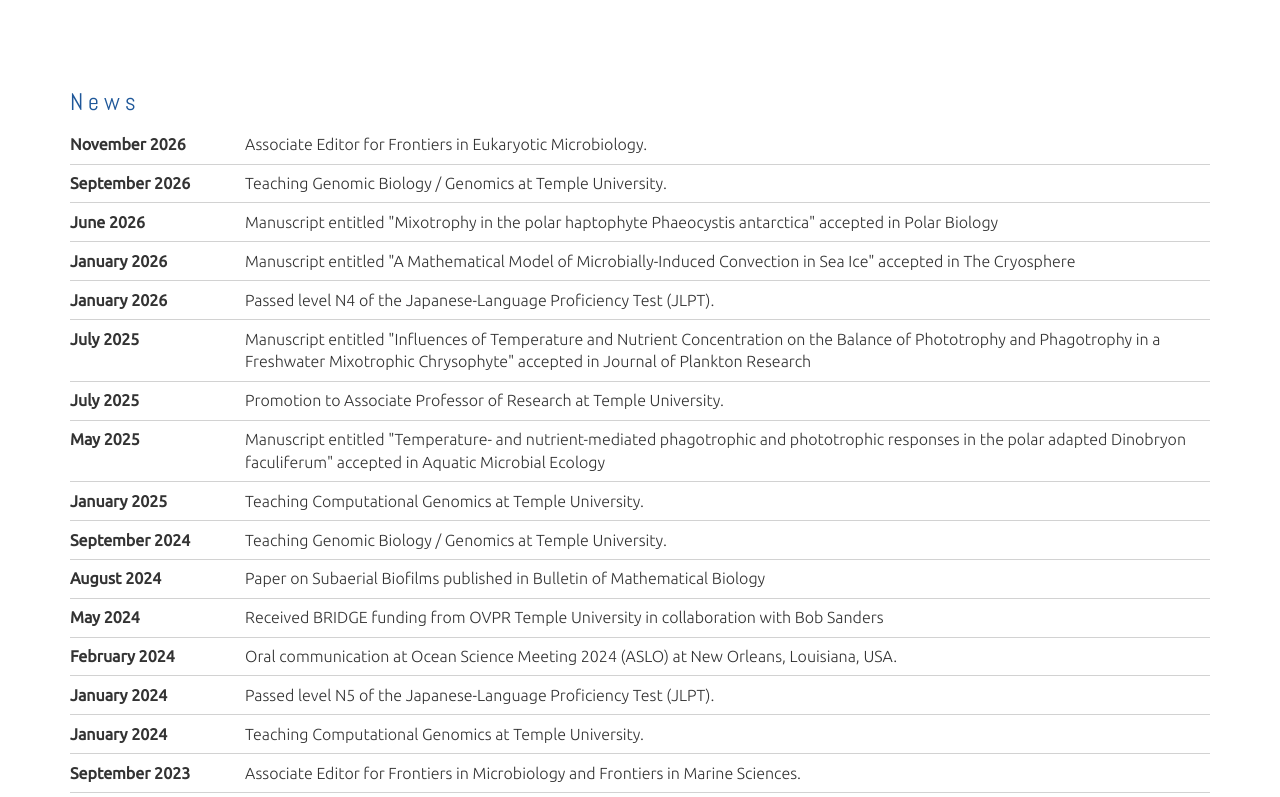
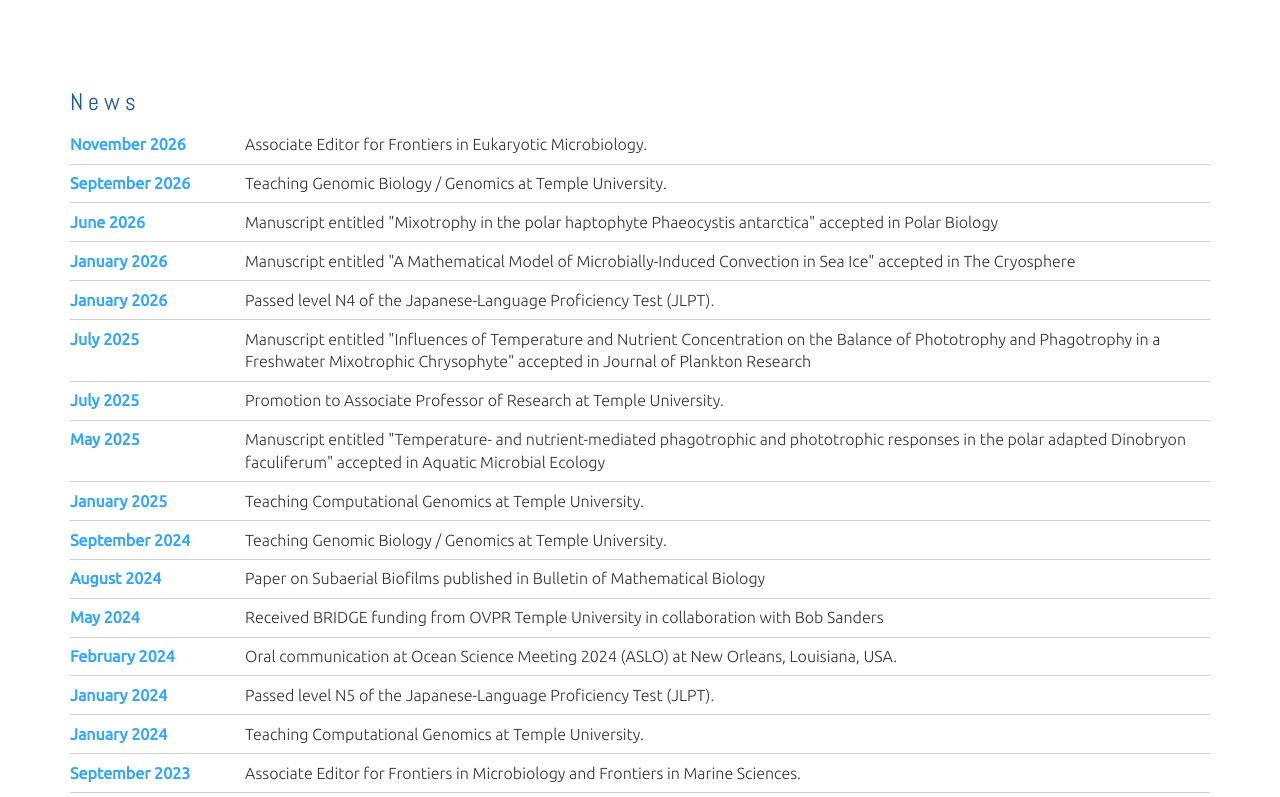
Before and after one commit to jeandavidgrattepanche/jeandavidgrattepanche.github.io, a plain HTML site: page index.html in a window 1280 px wide. Shown: the part 1200-1997 px from the top of the page. Drawn offline with nearby package versions, Linux system fonts and the light colour scheme; no server answers.

Commit message:
Update index.html

```diff
--- a/index.html
+++ b/index.html
@@ -67,6 +67,7 @@
 		}
 		#programs .news-timeline dt {
 		  font-weight: 700;
+			color: #33A6FF;
 		}
 		#programs .news-timeline dd {
 		  margin: 0;
```
